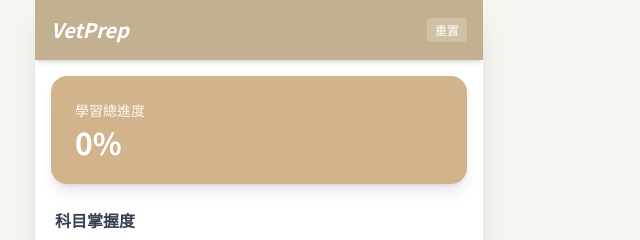
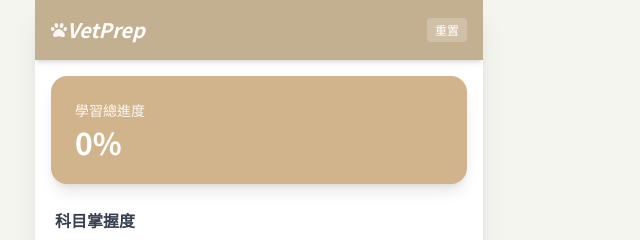
Before and after one commit to angelhtung/Vetprep, a plain HTML site: page index.html in a window 1280 px wide. Shown: the top 240 px of the page, 381-1021 px from the left. Drawn offline with nearby package versions, Linux system fonts and the light colour scheme.

Commit message:
Update index.html

```diff
--- a/index.html
+++ b/index.html
@@ -41,7 +41,7 @@
                 <button v-if="activeSubject" @click="goBack" class="mr-3">
                     <i class="fas fa-chevron-left"></i>
                 </button>
-                <h1 class="text-xl font-bold italic">VetPrep</h1>
+               <i class="fas fa-paw text-white/90"></i> <h1 class="text-xl font-bold italic">VetPrep</h1>
             </div>
             <div v-if="activeYear && !quizFinished" class="bg-black/20 px-3 py-1 rounded-lg font-mono text-sm">
                 <i class="far fa-clock mr-1"></i>{{ formatTime(timer) }}
```
